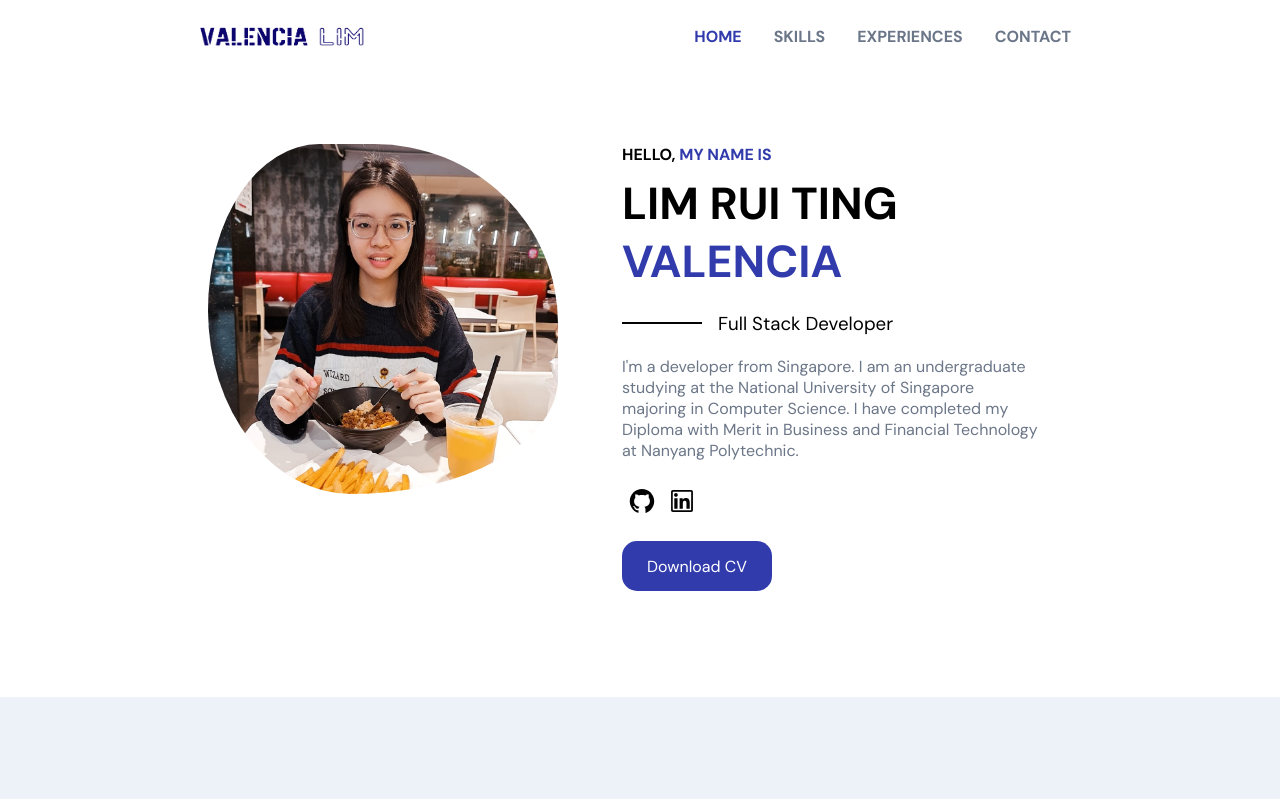
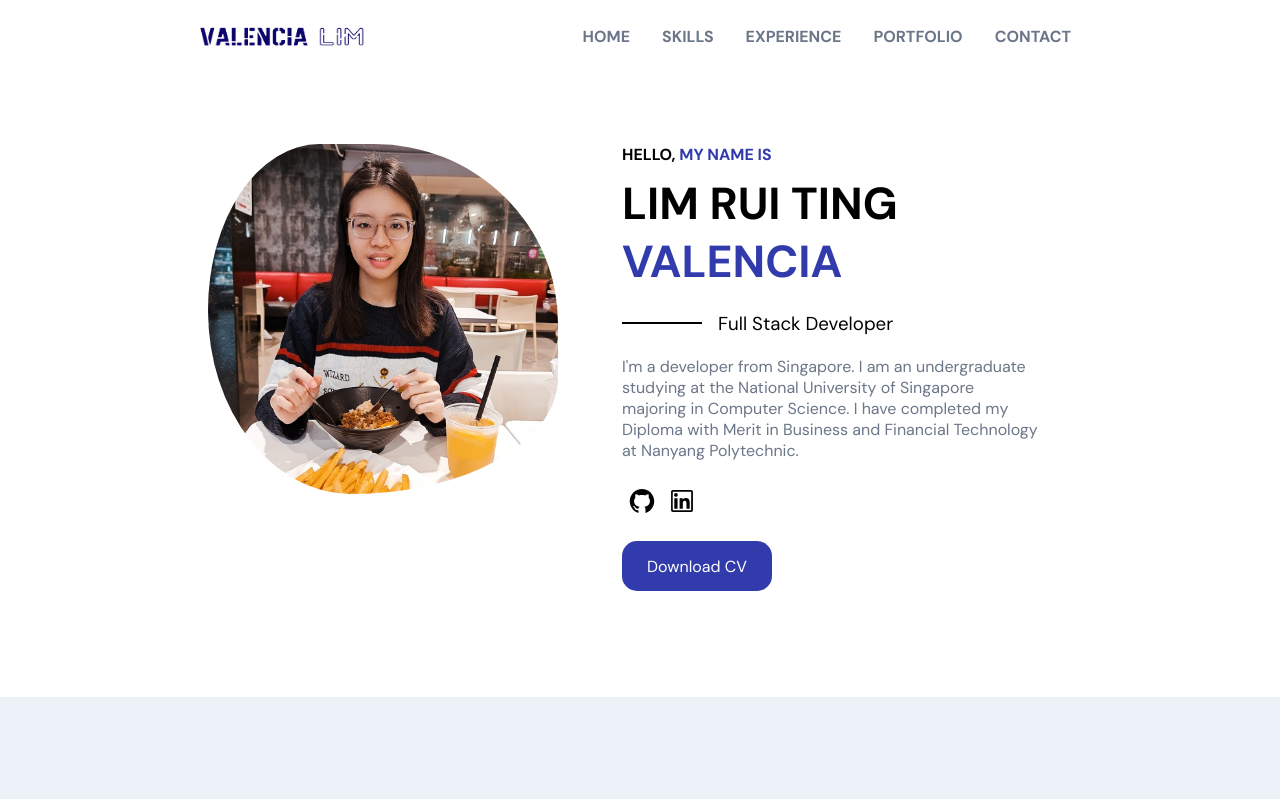
Before and after one commit to ValenciaLim/valencialim.github.io, a React (Create React App) app: page / in a window 1280 px wide. Shown: the top 799 px of the page. Built offline with nearby package versions, Linux system fonts and the light colour scheme.

Commit message:
Add files via upload

```diff
--- a/src/components/Navbar/Navbar.jsx
+++ b/src/components/Navbar/Navbar.jsx
@@ -1,7 +1,6 @@
 import React from 'react';
 import './Navbar.scss';
 import { images } from '../../constants';
-import Scrollspy from 'react-scrollspy';
 
 const Navbar = () => {
   return (
@@ -9,15 +8,13 @@ const Navbar = () => {
       <div className="app__navbar-logo">
         <img src={images.logo} alt="logo"></img>
       </div>
-      <div className="app__navbar-links">
-        <Scrollspy items={['home', 'skills', 'experiences', 'contact']} currentClassName="is-current">
-        {['home', 'skills', 'experiences', 'contact'].map((item) => (
-            <li className="app__flex p-text" key="{'link-${item}'}">
-              < a href={`#${item}`}>{item}</a>
-            </li>
-          ))}
-        </Scrollspy>
-      </div>
+      <ul className="app__navbar-links">
+      {['home', 'skills', 'experience', 'portfolio', 'contact'].map((item) => (
+          <li className="app__flex p-text" key="{'link-${item}'}">
+            < a href={`#${item}`}>{item}</a>
+          </li>
+        ))}
+      </ul>
     </nav>
   )
 }
--- a/src/components/Navbar/Navbar.scss
+++ b/src/components/Navbar/Navbar.scss
@@ -30,9 +30,6 @@
     align-items: center;
 
 
-    ul {
-        display: flex;
-
     li {
         margin: 0 1rem;
         cursor: pointer;
@@ -48,13 +45,6 @@
             transition: all 0.3s ease-in-out;
 
             &:hover {
-                    color: var(--secondary-color);
-                }
-            }
-        }
-
-        .is-current {
-            a {
                 color: var(--secondary-color);
             }
         }
```
Also changed, not shown: src/components/index.js (line endings or trailing spaces). Lines whose indentation alone changed are shown as unchanged.
